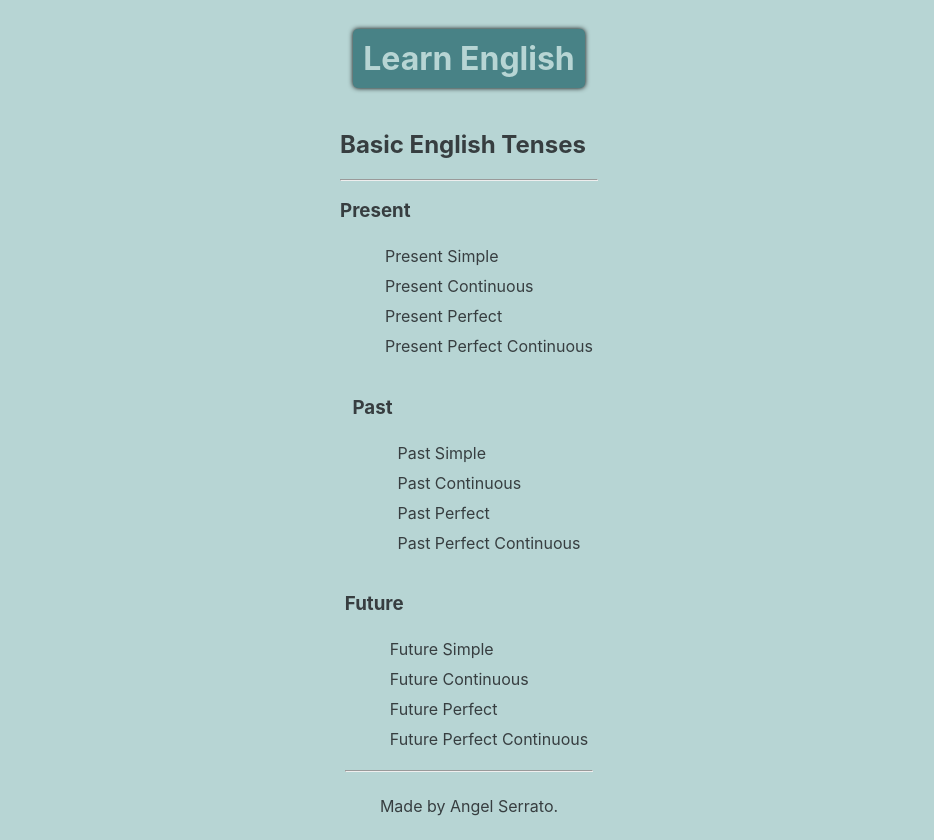
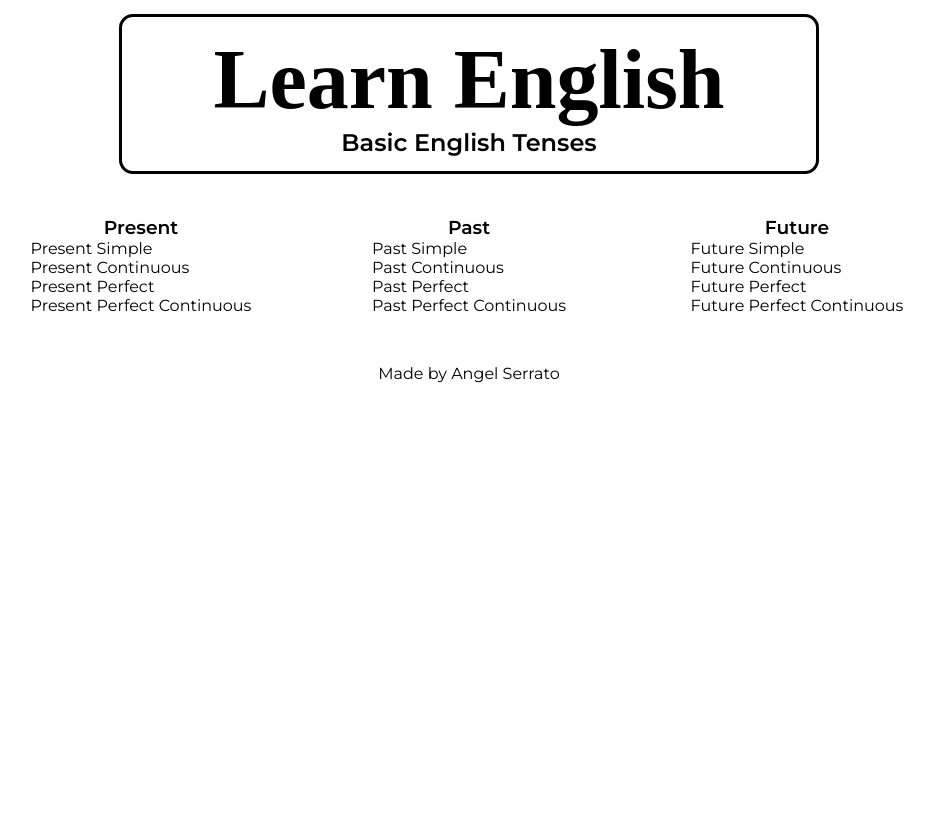
Before and after one commit to serratoangel/english, a plain HTML site: page index.html in a window 1280 px wide. Shown: the whole page, without its empty margins (171-1105 px from the left). After the commit the page ends 800 px from the top, so only its background shows below. Drawn offline with Linux system fonts and the light colour scheme; a web font is replaced by a local one.

Commit message:
Change css

```diff
--- a/index.css
+++ b/index.css
@@ -1,52 +1,73 @@
 * {
-    font-family: -apple-system, BlinkMacSystemFont, 'Segoe UI', Roboto, Oxygen, Ubuntu, Cantarell, 'Open Sans', 'Helvetica Neue', sans-serif;
-    color: #373E40;
-    background-color: #B7D5D4;
+    margin: 0;
+    padding: 0;
+    box-sizing: border-box;
+}
+
+:root {
+    --font-montserrat: 'Montserrat', sans-serif;
+    --font-rozha: 'Rozha One', serif;
+}
+
+header {
+    width: 700px;
+    text-align: center;
+    margin: 14px auto;
+    padding: 14px;
+    border: 3.5px solid black;
+    border-radius: 14px;
 }
 
 .container {
     display: flex;
     justify-content: center;
-    align-items: center;
-    flex-direction: column;
+    align-items: baseline;
+    justify-items: center;
+    flex-direction: row;
     max-width: 1200px;
     margin: auto;
 }
 
-li {
-    list-style-type: none;
-    cursor: pointer;
-    padding: 5px;
-    color: #000;
+.card-container {
+    display: flex;
+    flex-direction: column;
+    align-items: center;
+    justify-content: center;
+    justify-items: center;
+    width: 25%;
+    height: auto;
+    margin: 14px;
+    padding: 14px;
 }
 
 h1 {
-    background-color: #488286;
-    color: #B7D5D4;
-    padding: 10px;
-    border-radius: 5px;
-    box-shadow: 0px 0px 5px #000;
+    font-family: var(--font-rozha);
+    font-size: 84px;
+    font-weight: bold;
+}
+
+h2,
+h3 {
+    font-family: var(--font-montserrat);
+    font-weight: 600;
+}
+
+footer,
+a {
+    font-family: var(--font-montserrat);
+    font-weight: 400;
 }
 
 a {
     text-decoration: none;
+    color: black;
 }
 
-a:hover {
-    color: #305252;
-    text-shadow: #77878B 1px 1px 10px;
+li {
+    list-style-type: none;
 }
 
-table,
-th,
-td {
-    border: 1px solid;
+footer {
+    text-align: center;
+    margin: 21px;
 }
-
-/* Media Query */
-
-@media screen and (max-width: 780px) {}
-
-@media screen and (max-width: 600px) {}
-
-@media screen and (max-width: 440px) {}
--- a/index.html
+++ b/index.html
@@ -6,17 +6,21 @@
     <meta http-equiv="X-UA-Compatible" content="IE=edge">
     <meta name="viewport" content="width=device-width, initial-scale=1.0">
     <link rel="stylesheet" href="index.css">
+    <!-- Fonts -->
+    <link rel="preconnect" href="https://fonts.googleapis.com">
+    <link rel="preconnect" href="https://fonts.gstatic.com" crossorigin>
+    <link href="https://fonts.googleapis.com/css2?family=Montserrat:wght@400;500;600;700&family=Rozha+One&display=swap"
+        rel="stylesheet">
     <title>English</title>
 </head>
 
 <body>
+    <header>
+        <h1>Learn English</h1>
+        <h2>Basic English Tenses</h2>
+    </header>
     <div class="container">
-        <header>
-            <h1>Learn English</h1>
-        </header>
-        <section>
-            <h2>Basic English Tenses</h2>
-            <hr>
+        <div class="card-container">
             <h3>Present</h3>
             <ul>
                 <li>
@@ -32,8 +36,8 @@
                     <a href="./tenses/present_perfect_continuos.html">Present Perfect Continuous</a>
                 </li>
             </ul>
-        </section>
-        <section>
+        </div>
+        <div class="card-container">
             <h3>Past</h3>
             <ul>
                 <li>
@@ -49,8 +53,8 @@
                     <a href="./tenses/past_perfect_continuos.html">Past Perfect Continuous</a>
                 </li>
             </ul>
-        </section>
-        <section>
+        </div>
+        <div class="card-container">
             <h3>Future</h3>
             <ul>
                 <li>
@@ -66,12 +70,11 @@
                     <a href="./tenses/future_perfect_continuos.html">Future Perfect Continuous</a>
                 </li>
             </ul>
-            <hr>
-        </section>
-        <footer>
-            <p>Made by Angel Serrato.</p>
-        </footer>
+        </div>
     </div>
+    <footer>
+        <p>Made by Angel Serrato</p>
+    </footer>
 </body>
 
 </html>
```
